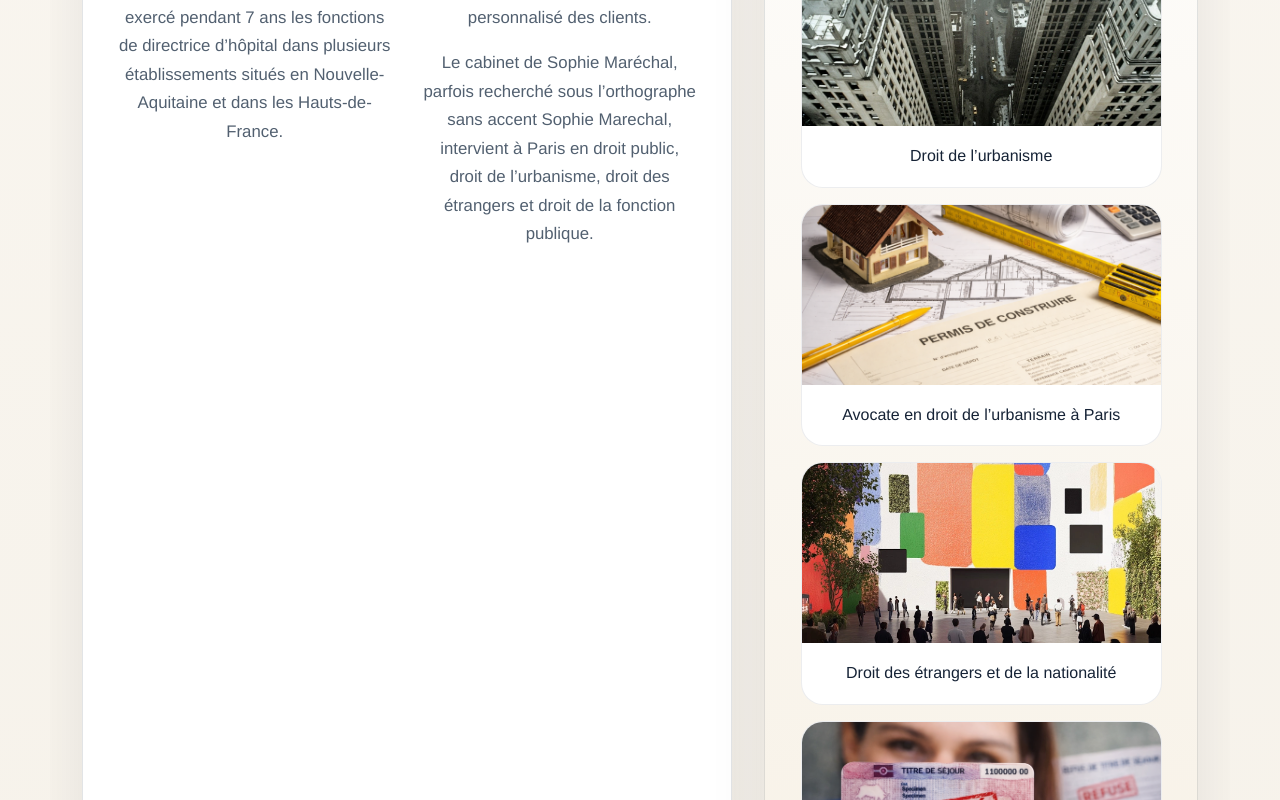
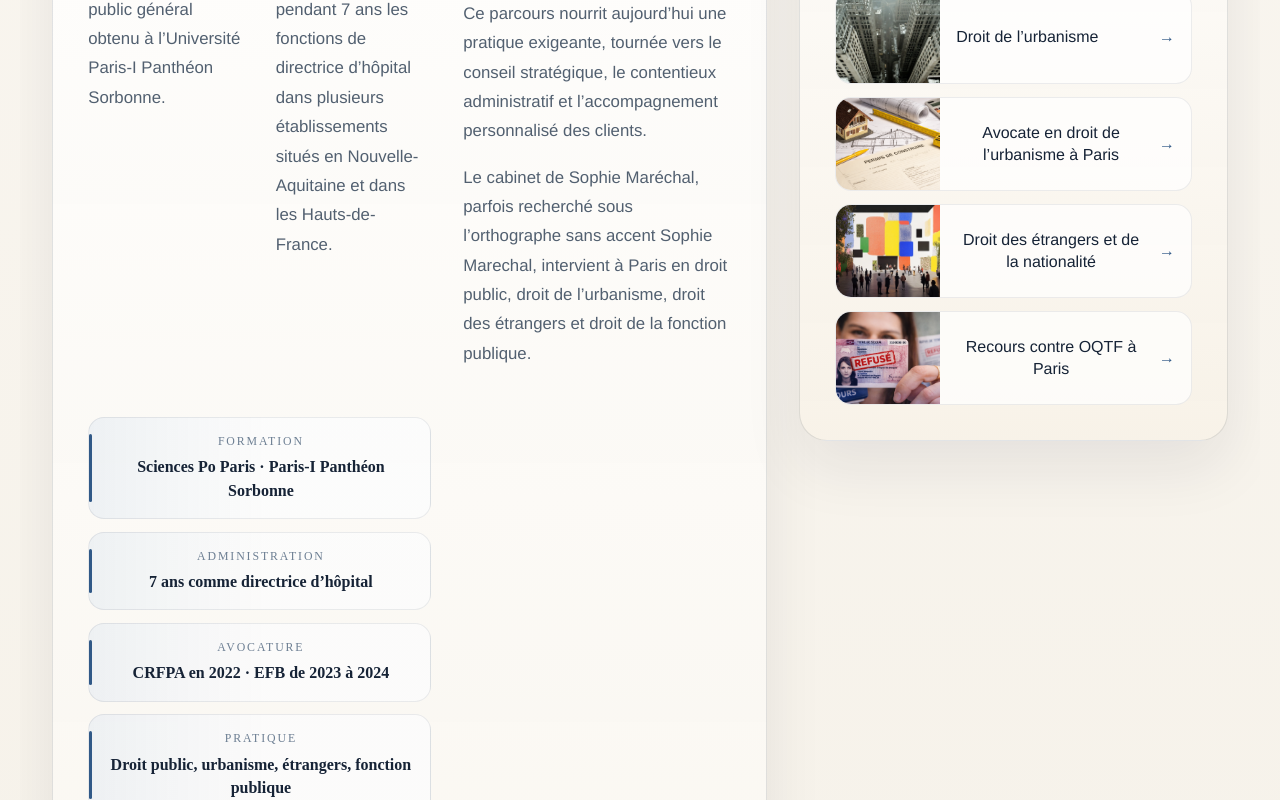
Before and after one commit to PaulMarechal/sophie_lowyer_website, a Next.js app: page /a-propos in a window 1280 px wide. Shown: the part 1240-2040 px from the top of the page. Built offline with nearby package versions, Linux system fonts and the light colour scheme.

Commit message:
Update text + display elem FAQ on pages

```diff
--- a/src/views/a-propos/APropos.jsx
+++ b/src/views/a-propos/APropos.jsx
@@ -28,8 +28,13 @@ const APropos = () => {
         <div className={styles.articleCard}>
           <p className={styles.cardEyebrow}>Parcours</p>
           <h2 className={styles.sectionTitle}>Une expertise engagée</h2>
+          <p className={styles.articleLead}>
+            Le parcours de Sophie Maréchal associe une formation exigeante en droit public,
+            une expérience concrète de l’administration et une pratique tournée vers les
+            contentieux administratifs.
+          </p>
           <div className={styles.textColumns}>
-            <div>
+            <div className={styles.storyColumn}>
               <p>
                 Sophie Maréchal est titulaire d’un master affaires publiques obtenu à Sciences Po Paris et d’un master en droit public général obtenu à l’Université Paris-I Panthéon Sorbonne.
               </p>
@@ -47,6 +52,24 @@ const APropos = () => {
               <p>
                 Le cabinet de Sophie Maréchal, parfois recherché sous l’orthographe sans accent Sophie Marechal, intervient à Paris en droit public, droit de l’urbanisme, droit des étrangers et droit de la fonction publique.
               </p>
+            </div>
+            <div className={styles.timelineColumn} aria-label="Repères du parcours">
+              <div className={styles.timelineItem}>
+                <span>Formation</span>
+                <strong>Sciences Po Paris · Paris-I Panthéon Sorbonne</strong>
+              </div>
+              <div className={styles.timelineItem}>
+                <span>Administration</span>
+                <strong>7 ans comme directrice d’hôpital</strong>
+              </div>
+              <div className={styles.timelineItem}>
+                <span>Avocature</span>
+                <strong>CRFPA en 2022 · EFB de 2023 à 2024</strong>
+              </div>
+              <div className={styles.timelineItem}>
+                <span>Pratique</span>
+                <strong>Droit public, urbanisme, étrangers, fonction publique</strong>
+              </div>
             </div>
           </div>
         </div>
--- a/src/views/a-propos/APropos.module.css
+++ b/src/views/a-propos/APropos.module.css
@@ -100,12 +100,13 @@
 }
 
 .content {
-  max-width: 1180px;
+  max-width: 1240px;
   margin: 0 auto;
   padding: 3rem 2rem 5rem;
   display: grid;
-  grid-template-columns: 1.2fr 0.8fr;
+  grid-template-columns: minmax(0, 1.25fr) minmax(360px, 0.75fr);
   gap: 2rem;
+  align-items: start;
 }
 
 .articleCard,
@@ -117,13 +118,16 @@
 }
 
 .articleCard {
-  background: var(--surface);
+  background:
+    linear-gradient(180deg, rgba(255, 255, 255, 0.94), rgba(250, 247, 241, 0.92)),
+    var(--surface);
 }
 
 .sectionTitle,
 .sideCardTitle {
   font-size: clamp(2rem, 3vw, 3rem);
   color: var(--navy);
+  text-align: left;
 }
 
 .sideCardTitle {
@@ -136,51 +140,131 @@
 
 .textColumns {
   display: grid;
-  grid-template-columns: repeat(2, minmax(0, 1fr));
+  grid-template-columns: minmax(0, 1fr) minmax(260px, 0.78fr);
   gap: 2rem;
   margin-top: 1.5rem;
 }
 
+.articleLead,
 .articleCard p {
   font-size: 1.05rem;
+  line-height: 1.75;
+  text-align: left;
   color: var(--ink-soft);
 }
 
+.articleLead {
+  max-width: 760px;
+  margin: 1rem 0 0;
+  font-size: 1.12rem;
+}
+
+.storyColumn {
+  columns: 2;
+  column-gap: 2rem;
+}
+
+.storyColumn p {
+  break-inside: avoid;
+  margin-top: 0;
+}
+
+.timelineColumn {
+  display: grid;
+  gap: 0.8rem;
+}
+
+.timelineItem {
+  position: relative;
+  padding: 1rem 1rem 1rem 1.15rem;
+  border-radius: 16px;
+  background:
+    linear-gradient(90deg, rgba(49, 89, 135, 0.08), rgba(49, 89, 135, 0.01) 52%),
+    rgba(255, 255, 255, 0.7);
+  border: 1px solid rgba(22, 35, 54, 0.08);
+}
+
+.timelineItem::before {
+  content: "";
+  position: absolute;
+  inset: 1rem auto 1rem 0;
+  width: 3px;
+  border-radius: 999px;
+  background: #315987;
+}
+
+.timelineItem span {
+  display: block;
+  margin-bottom: 0.4rem;
+  font-size: 0.74rem;
+  letter-spacing: 0.16em;
+  text-transform: uppercase;
+  color: #6d7f93;
+}
+
+.timelineItem strong {
+  display: block;
+  font-size: 1rem;
+  line-height: 1.45;
+  color: var(--navy);
+}
+
 .sideCard {
-  background: linear-gradient(180deg, #fff 0%, #f7f1e6 100%);
+  position: sticky;
+  top: 6.5rem;
+  background:
+    linear-gradient(180deg, rgba(255, 255, 255, 0.96), rgba(247, 241, 230, 0.92)),
+    var(--surface);
 }
 
 .expertiseList {
   display: grid;
-  gap: 1rem;
+  gap: 0.8rem;
   margin-top: 1.25rem;
 }
 
 .expertiseItem {
+  display: grid;
+  grid-template-columns: 104px minmax(0, 1fr);
+  align-items: center;
+  min-height: 92px;
   overflow: hidden;
-  border-radius: 22px;
-  background: var(--surface);
+  border-radius: 16px;
+  background: rgba(255, 255, 255, 0.7);
   border: 1px solid rgba(22, 35, 54, 0.08);
   text-decoration: none;
-  transition: transform 0.2s ease;
+  transition: transform 0.2s ease, border-color 0.2s ease, background 0.2s ease;
 }
 
 .expertiseItem:hover {
-  transform: translateY(-4px);
+  transform: translateY(-2px);
+  border-color: rgba(49, 89, 135, 0.22);
+  background: rgba(255, 255, 255, 0.9);
 }
 
 .expertiseItem img {
   width: 100%;
-  height: 180px;
+  height: 100%;
+  min-height: 92px;
   object-fit: cover;
   display: block;
 }
 
 .expertiseItem span {
-  display: block;
-  padding: 1rem 1rem 1.1rem;
+  display: flex;
+  align-items: center;
+  justify-content: space-between;
+  gap: 0.8rem;
+  padding: 0.85rem 1rem;
   font-size: 1rem;
+  line-height: 1.35;
   color: var(--navy);
+}
+
+.expertiseItem span::after {
+  content: "→";
+  flex: 0 0 auto;
+  color: #315987;
 }
 
 @media (max-width: 900px) {
@@ -188,6 +272,14 @@
   .content,
   .textColumns {
     grid-template-columns: 1fr;
+  }
+
+  .sideCard {
+    position: static;
+  }
+
+  .storyColumn {
+    columns: 1;
   }
 
   .portraitCard {
@@ -267,6 +359,6 @@
   }
 
   .expertiseItem img {
-    height: 160px;
+    min-height: 86px;
   }
 }
```
Also changed, not shown: src/views/seo-pages/SeoLandingPage.module.css (+35 -7 lines).
